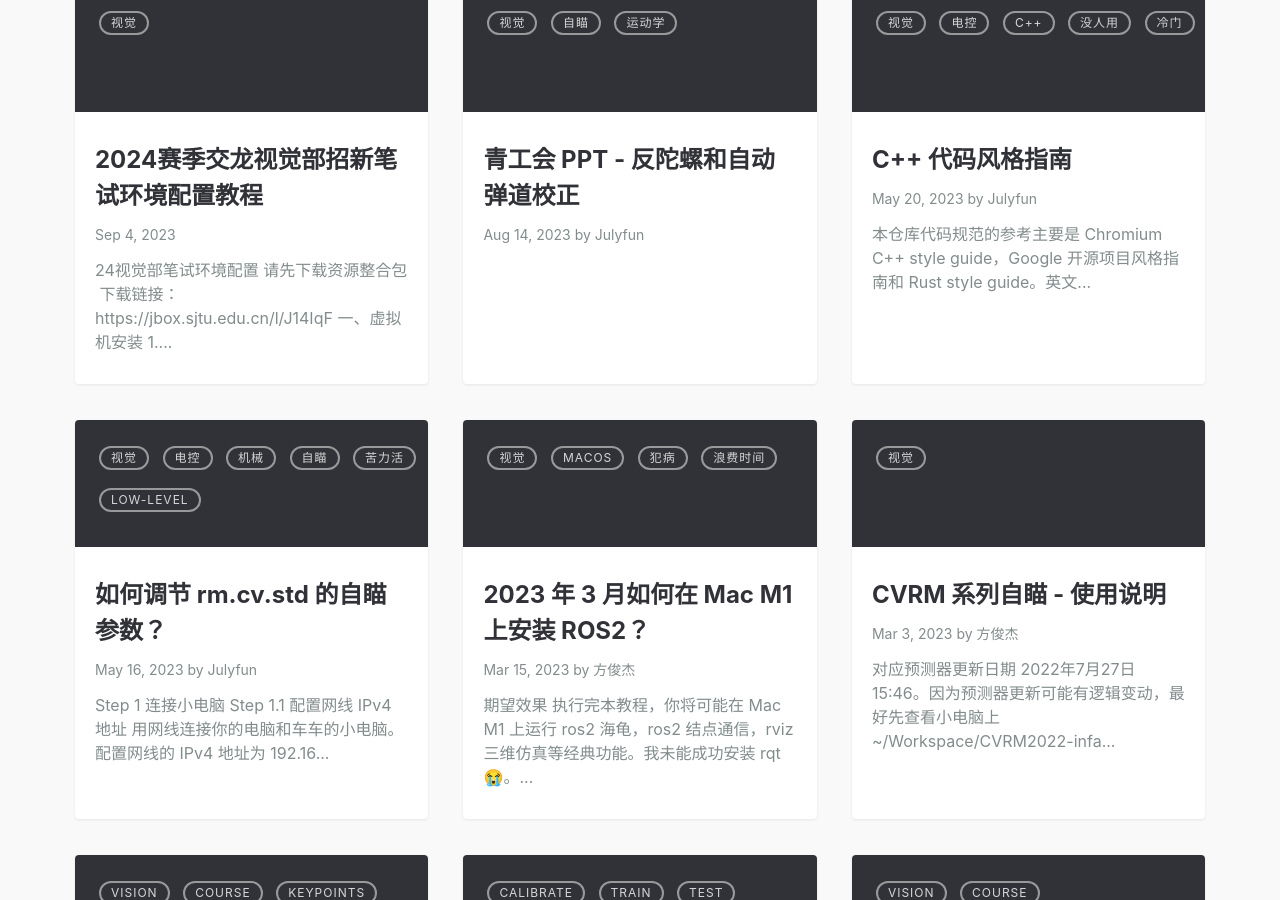
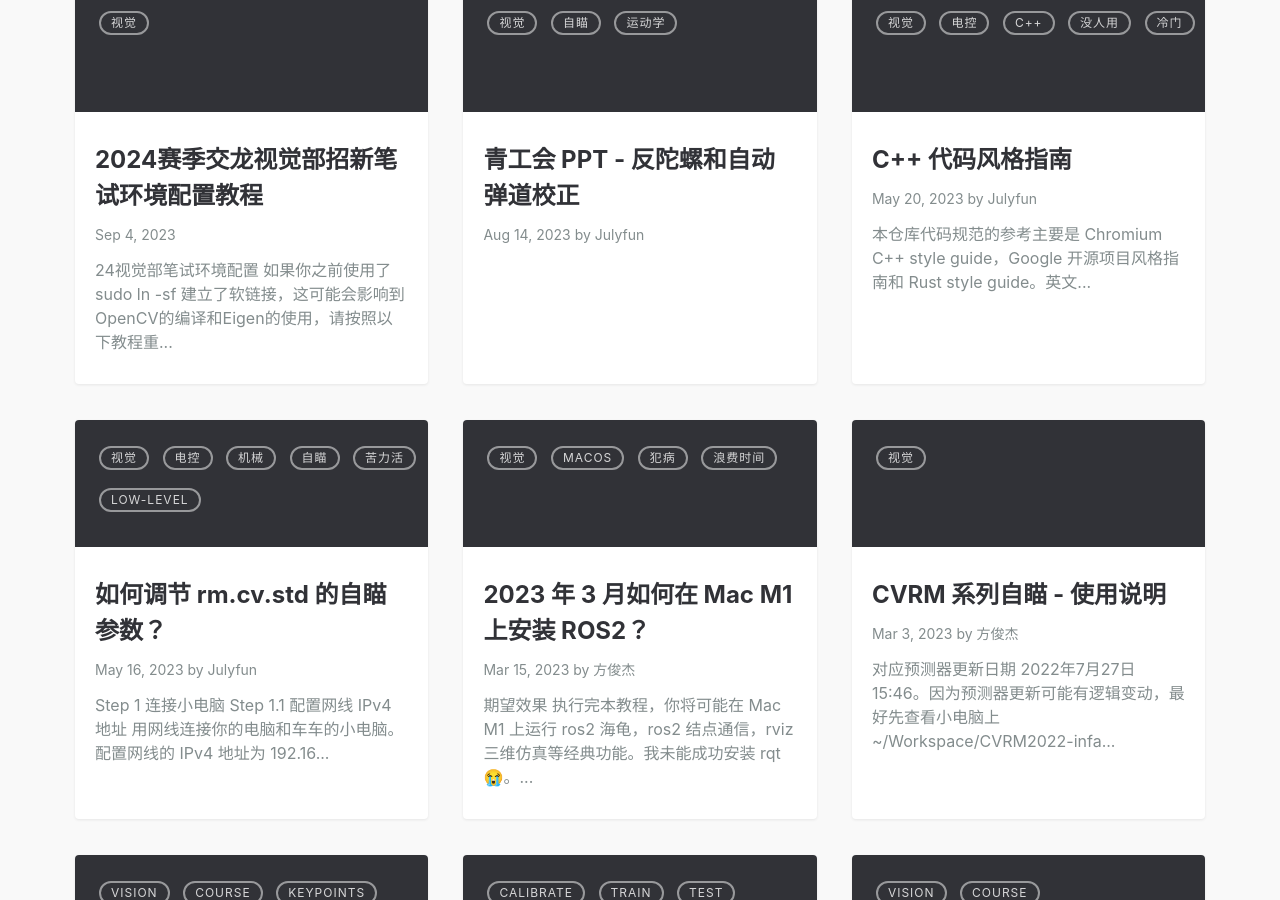
Before and after one commit to SJTU-RoboMaster-Team/SJTU-RoboMaster-Team.github.io, a Jekyll site: the page built from index.md, in a window 1280 px wide and 900 px high, scrolled down 495 px. Built offline with Jekyll 4.4.1, drawn with Linux system fonts in a browser that asks for light colours; nearby versions of some CDN libraries; comment, search, counter and statistics services are not loaded.

Commit message:
2024-vision-enter-pre

````diff
--- a/_posts/2023-09-04-2024-vision-enter-pre.md
+++ b/_posts/2023-09-04-2024-vision-enter-pre.md
@@ -5,6 +5,46 @@ categories: [视觉]
 ---
 
 # 24视觉部笔试环境配置
+
+------
+
+
+
+#### 如果你之前使用了 `sudo ln -sf` 建立了软链接，这可能会影响到OpenCV的编译和Eigen的使用，请按照以下教程重新配置
+
+卸载Eigen库
+
+```
+cd /usr/include
+sudo rm -r Eigen
+sudo apt autoremove libeigen3-dev
+```
+
+重新安装eigen和ceres
+
+```
+sudo apt-get install libeigen3-dev
+sudo apt-get install libceres-dev
+```
+
+进入 `Eigen` 库安装路径
+
+```
+#要先确定你的Eigen3安装在/usr/local/include还是/usr/include
+cd /usr/include
+```
+
+创建软链接
+
+```
+sudo ln -s eigen3/Eigen Eigen
+```
+
+重新完成OpenCV的编译安装
+
+------
+
+
 
 ## 请先下载资源整合包
 
````
